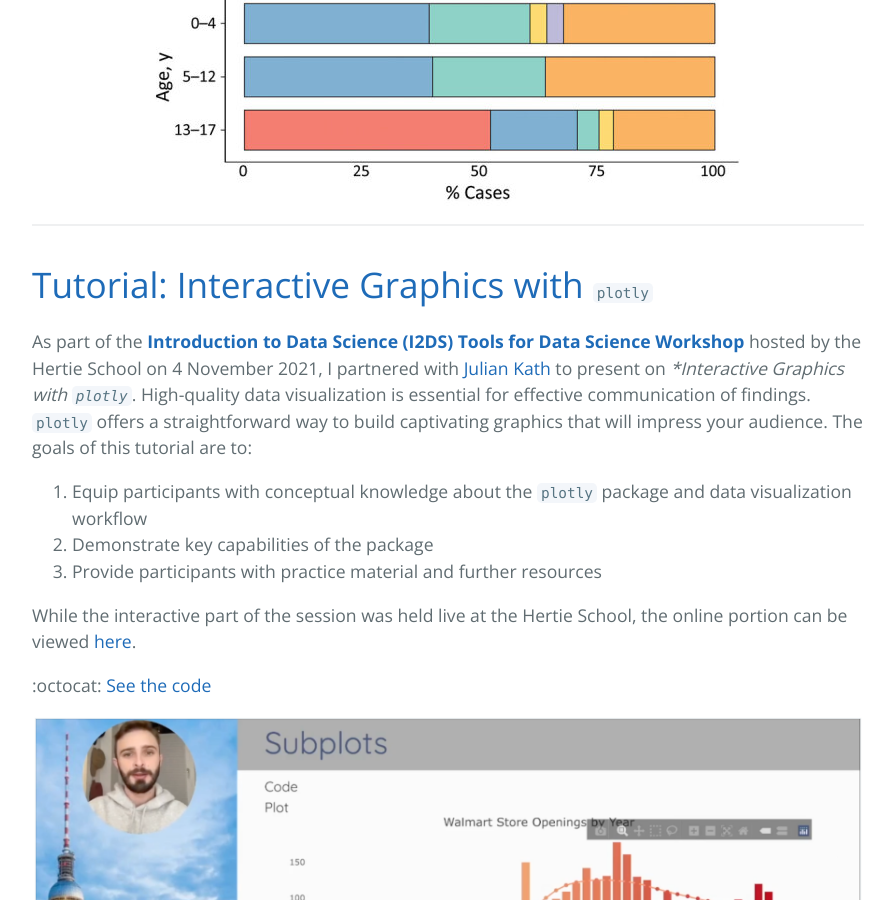
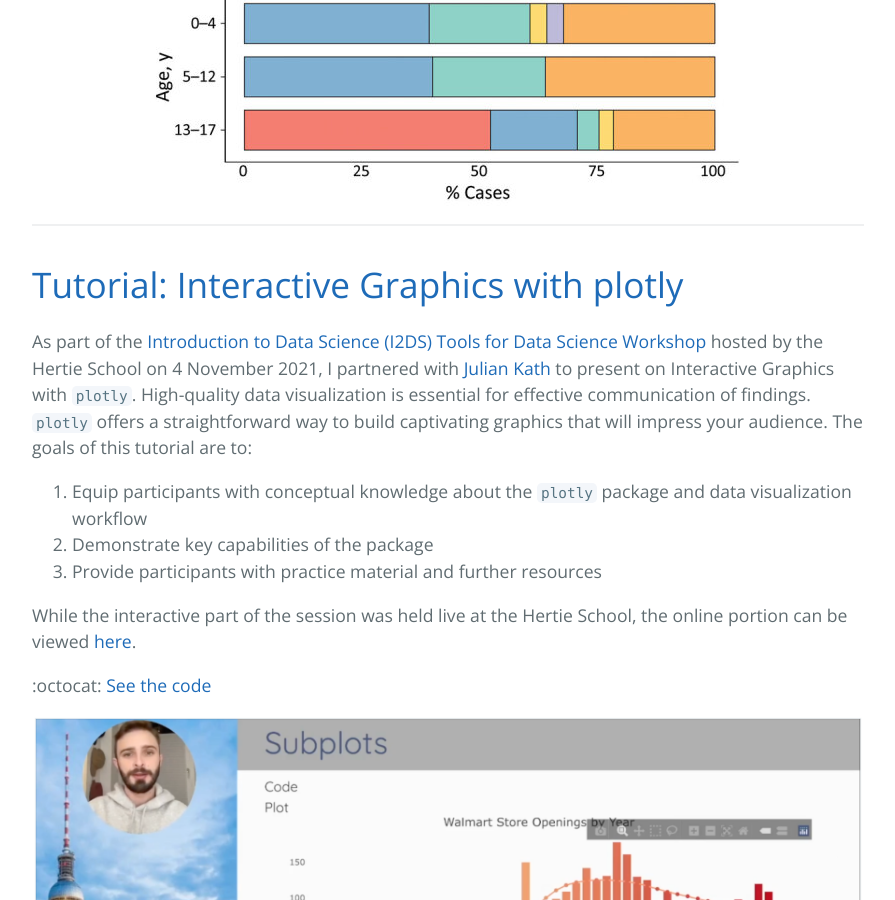
Before and after one commit to smkerr/smkerr.github.io, a Jekyll site: the page built from projects.md, in a window 1280 px wide and 900 px high, scrolled down 5837 px. Shown: the whole window, without its empty margins (192-1087 px from the left). Built offline with Jekyll 4.4.1, drawn with Linux system fonts in a browser that asks for light colours; comment, search, counter and statistics services are not loaded.

Commit message:
Update text formatting

```diff
--- a/projects.md
+++ b/projects.md
@@ -84,9 +84,9 @@ Continuing my work with WHO, I served as co-first author on a [publication in th
 ***
 
 
-# <a id="plotly-workshop">[Tutorial: Interactive Graphics with `plotly`](https://github.com/smkerr/plotly-workshop)</a>
+# <a id="plotly-workshop">[Tutorial: Interactive Graphics with plotly](https://github.com/smkerr/plotly-workshop)</a>
 
-As part of the [**Introduction to Data Science (I2DS) Tools for Data Science Workshop**](https://intro-to-data-science-21-workshop.github.io/) hosted by the Hertie School on 4 November 2021, I partnered with [Julian Kath](https://github.com/juka19/) to present on **Interactive Graphics with `plotly`*. High-quality data visualization is essential for effective communication of findings. `plotly` offers a straightforward way to build captivating graphics that will impress your audience. The goals of this tutorial are to:
+As part of the [Introduction to Data Science (I2DS) Tools for Data Science Workshop](https://intro-to-data-science-21-workshop.github.io/) hosted by the Hertie School on 4 November 2021, I partnered with [Julian Kath](https://github.com/juka19/) to present on Interactive Graphics with `plotly`. High-quality data visualization is essential for effective communication of findings. `plotly` offers a straightforward way to build captivating graphics that will impress your audience. The goals of this tutorial are to:
 
 1. Equip participants with conceptual knowledge about the `plotly` package and data visualization workflow
 2. Demonstrate key capabilities of the package
```
